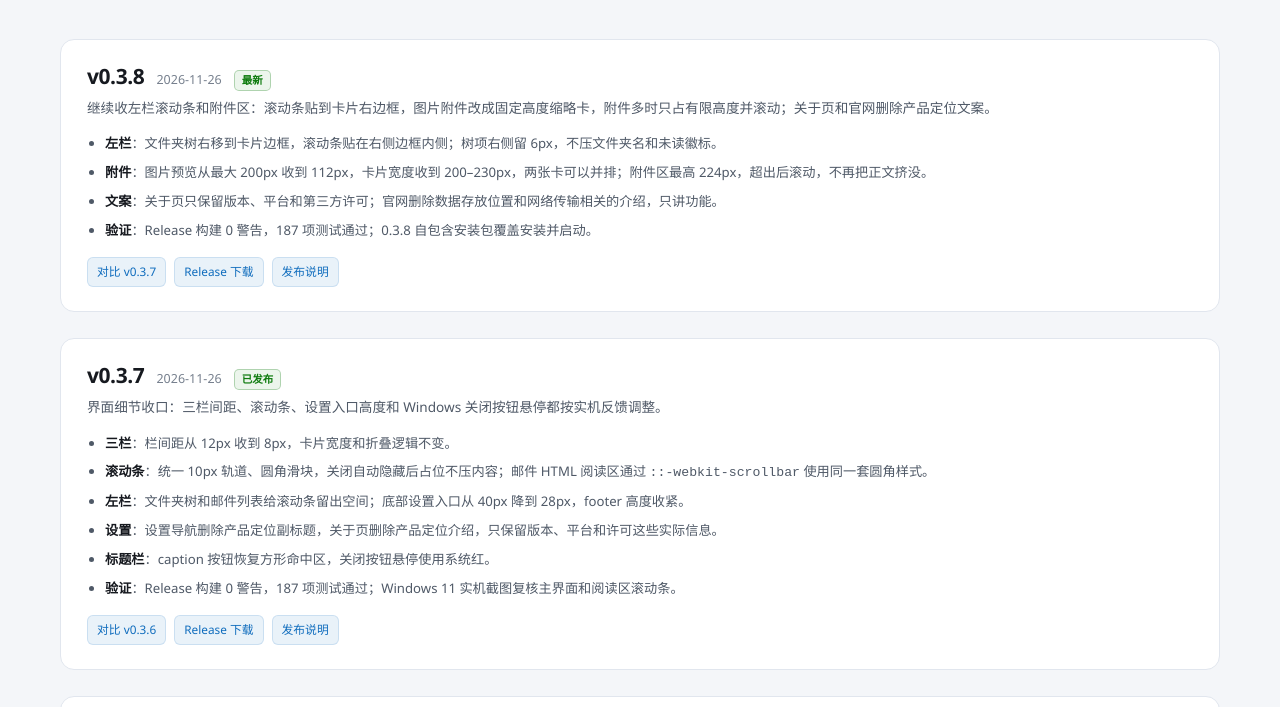
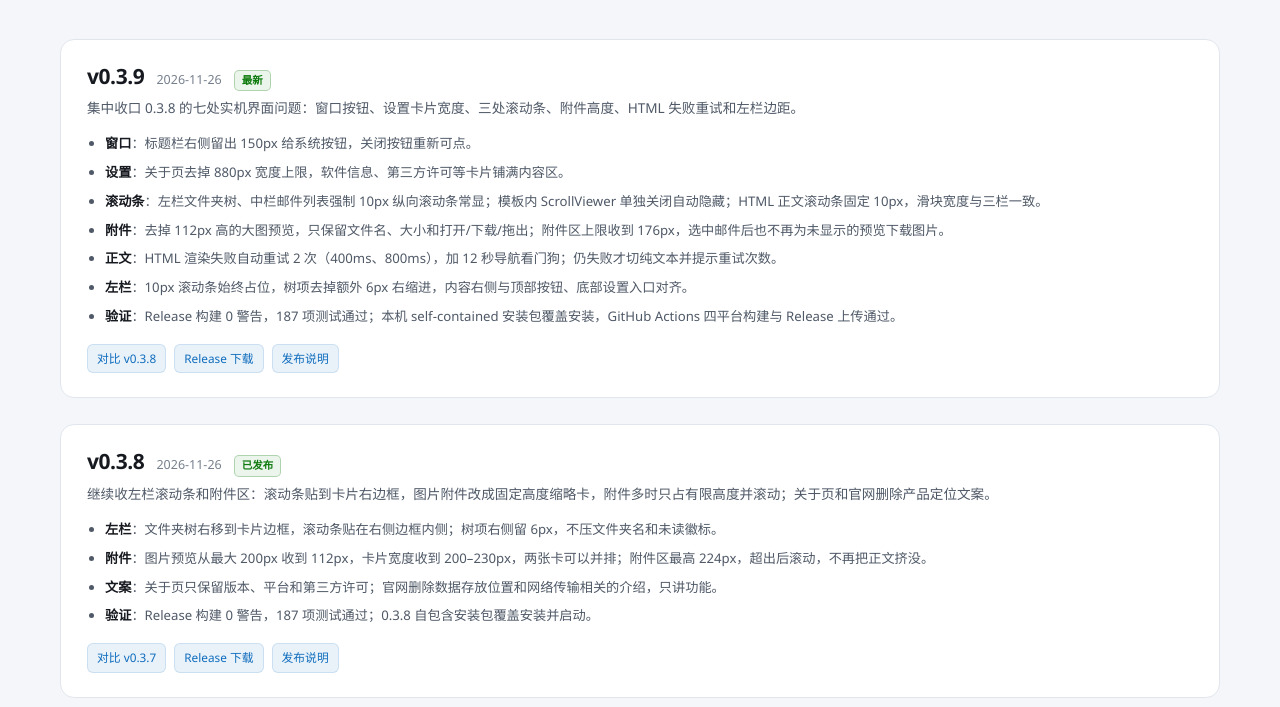
Before and after one commit to refout/MailDog, a plain HTML site: page web/changelog.html in a window 1280 px wide. Shown: the part 265-972 px from the top of the page. Drawn offline with Linux system fonts and the light colour scheme; no server answers.

Commit message:
docs: 发布 0.3.9 并更新下载信息

```diff
--- a/web/changelog.html
+++ b/web/changelog.html
@@ -58,7 +58,7 @@
 
 <main id="main">
   <div class="wrap page-head">
-    <span class="pill"><span class="dot"></span> 当前版本 <span data-release-version>v0.3.8</span></span>
+    <span class="pill"><span class="dot"></span> 当前版本 <span data-release-version>v0.3.9</span></span>
     <h1>更新日志</h1>
     <p>每个版本改了什么，这里都用日常说法写出来。每个版本都有 64 位与 Arm 的便携包，64 位另有安装包。</p>
   </div>
@@ -67,9 +67,32 @@
 
     <article class="release">
       <div class="release-top">
+        <h2>v0.3.9</h2>
+        <span class="date">2026-11-26</span>
+        <span class="latest">最新</span>
+      </div>
+      <p class="summary">集中收口 0.3.8 的七处实机界面问题：窗口按钮、设置卡片宽度、三处滚动条、附件高度、HTML 失败重试和左栏边距。</p>
+      <ul>
+        <li><b>窗口</b>：标题栏右侧留出 150px 给系统按钮，关闭按钮重新可点。</li>
+        <li><b>设置</b>：关于页去掉 880px 宽度上限，软件信息、第三方许可等卡片铺满内容区。</li>
+        <li><b>滚动条</b>：左栏文件夹树、中栏邮件列表强制 10px 纵向滚动条常显；模板内 ScrollViewer 单独关闭自动隐藏；HTML 正文滚动条固定 10px，滑块宽度与三栏一致。</li>
+        <li><b>附件</b>：去掉 112px 高的大图预览，只保留文件名、大小和打开/下载/拖出；附件区上限收到 176px，选中邮件后也不再为未显示的预览下载图片。</li>
+        <li><b>正文</b>：HTML 渲染失败自动重试 2 次（400ms、800ms），加 12 秒导航看门狗；仍失败才切纯文本并提示重试次数。</li>
+        <li><b>左栏</b>：10px 滚动条始终占位，树项去掉额外 6px 右缩进，内容右侧与顶部按钮、底部设置入口对齐。</li>
+        <li><b>验证</b>：Release 构建 0 警告，187 项测试通过；本机 self-contained 安装包覆盖安装，GitHub Actions 四平台构建与 Release 上传通过。</li>
+      </ul>
+      <div class="assets">
+        <a href="https://github.com/refout/MailDog/compare/v0.3.8...v0.3.9" target="_blank" rel="noopener">对比 v0.3.8</a>
+        <a href="https://github.com/refout/MailDog/releases/tag/v0.3.9" target="_blank" rel="noopener">Release 下载</a>
+        <a href="https://github.com/refout/MailDog/blob/main/docs/releases/0.3.9.md" target="_blank" rel="noopener">发布说明</a>
+      </div>
+    </article>
+
+    <article class="release">
+      <div class="release-top">
         <h2>v0.3.8</h2>
         <span class="date">2026-11-26</span>
-        <span class="latest">最新</span>
+        <span class="latest">已发布</span>
       </div>
       <p class="summary">继续收左栏滚动条和附件区：滚动条贴到卡片右边框，图片附件改成固定高度缩略卡，附件多时只占有限高度并滚动；关于页和官网删除产品定位文案。</p>
       <ul>
```
Also changed, not shown: web/index.html (+2 -2 lines), 2 other files.
